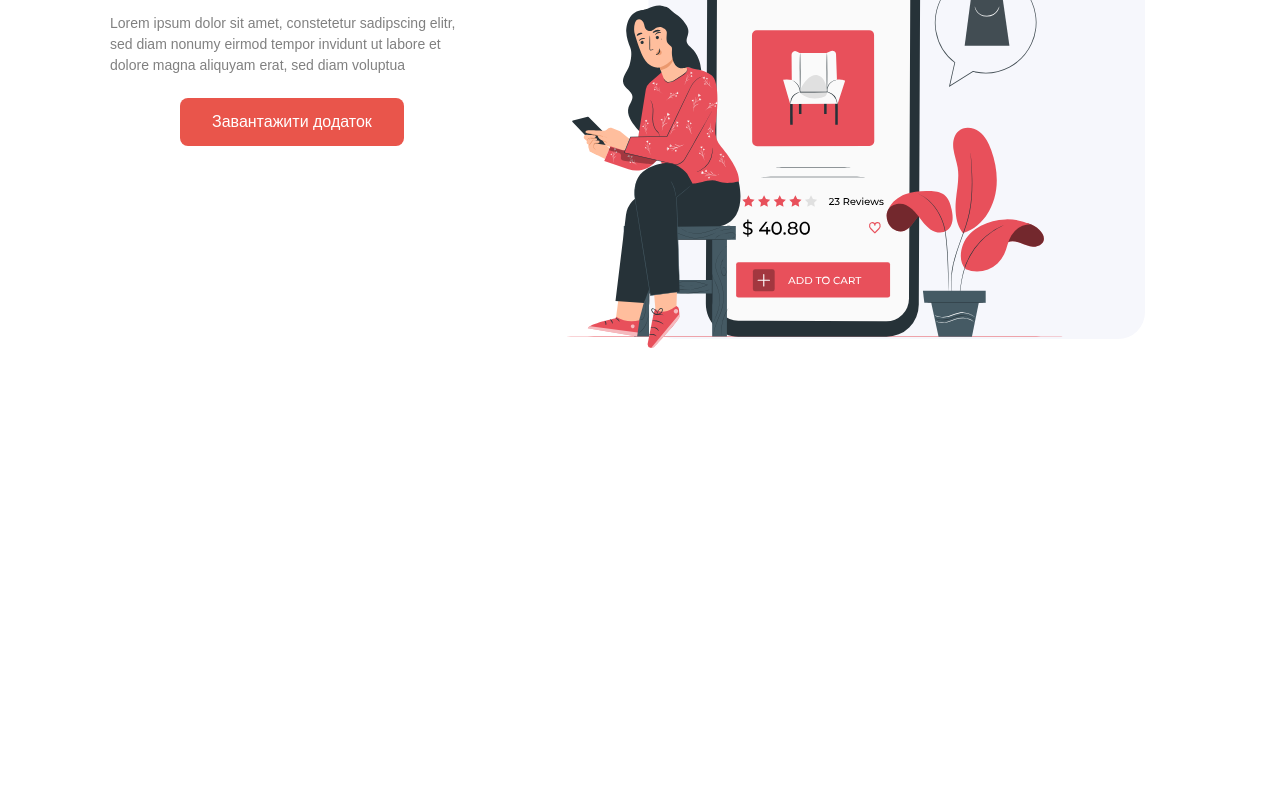
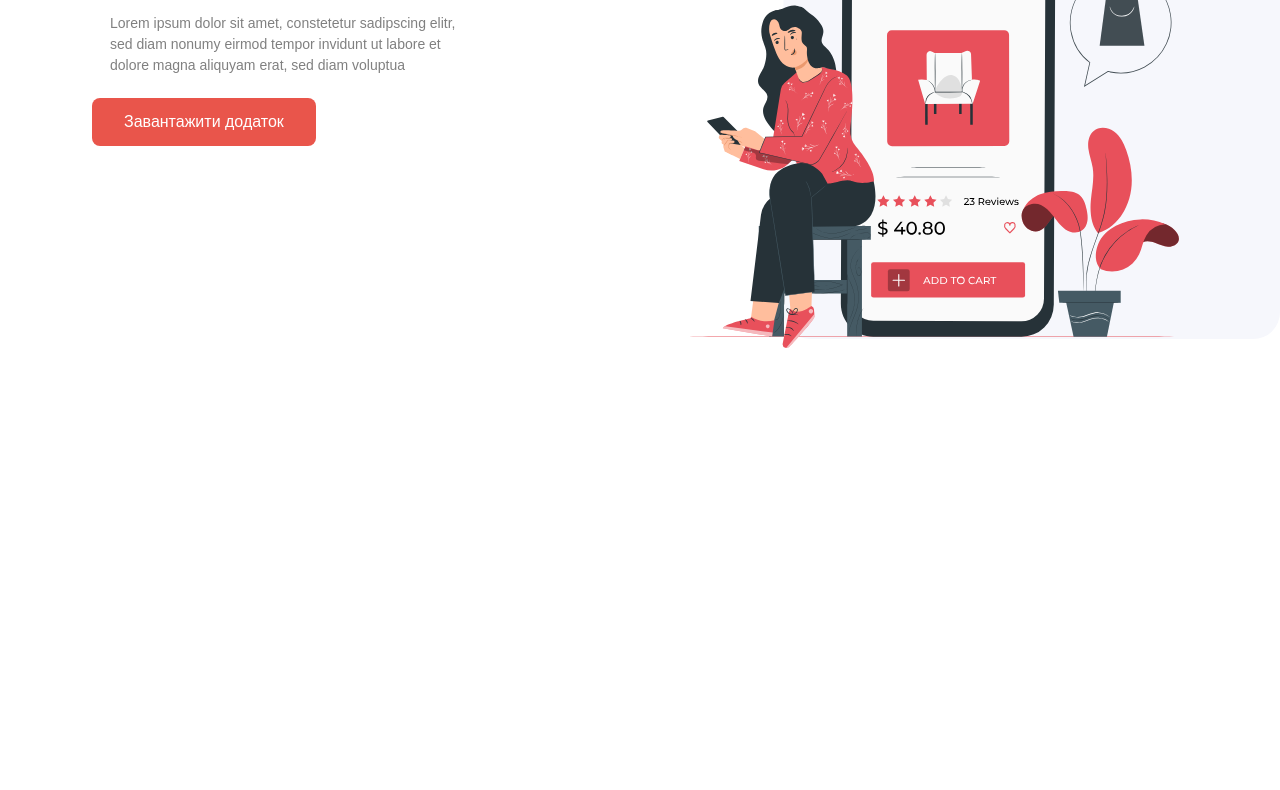
Before and after one commit to Gattan352/delivery, a plain HTML site: page index.html in a window 1280 px wide. Shown: the part 295-1085 px from the top of the page. After the commit the page ends 800 px from the top, so only its background shows below. Drawn offline with Linux system fonts and the light colour scheme; files whose address does not match are found by name.

Commit message:
Update delivery.css

```diff
--- a/css/delivery.css
+++ b/css/delivery.css
@@ -3,7 +3,6 @@
     padding: 0;
     box-sizing: border-box;
     font-family: Arial, Helvetica, sans-serif;
-    max-width: 1000px;
 }
 
 .container {
@@ -91,9 +90,7 @@ img {
     margin: 4px 2px;
     cursor: pointer;
     border-radius: 8px;
-    margin-left: 90px;
     margin-top: 0;
-    margin-bottom: 10000px;
     max-width: 250px;
 }
 .button a {
```
